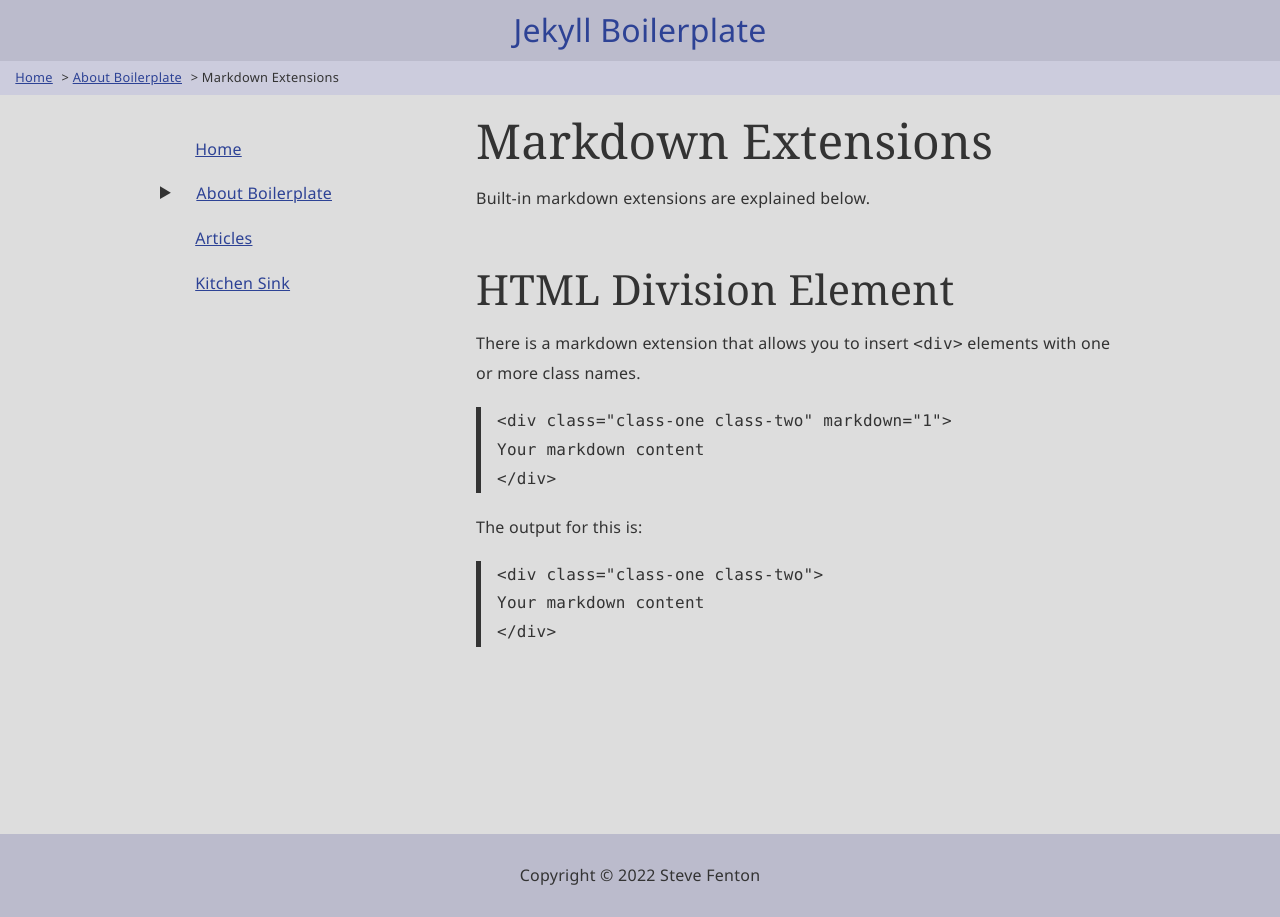
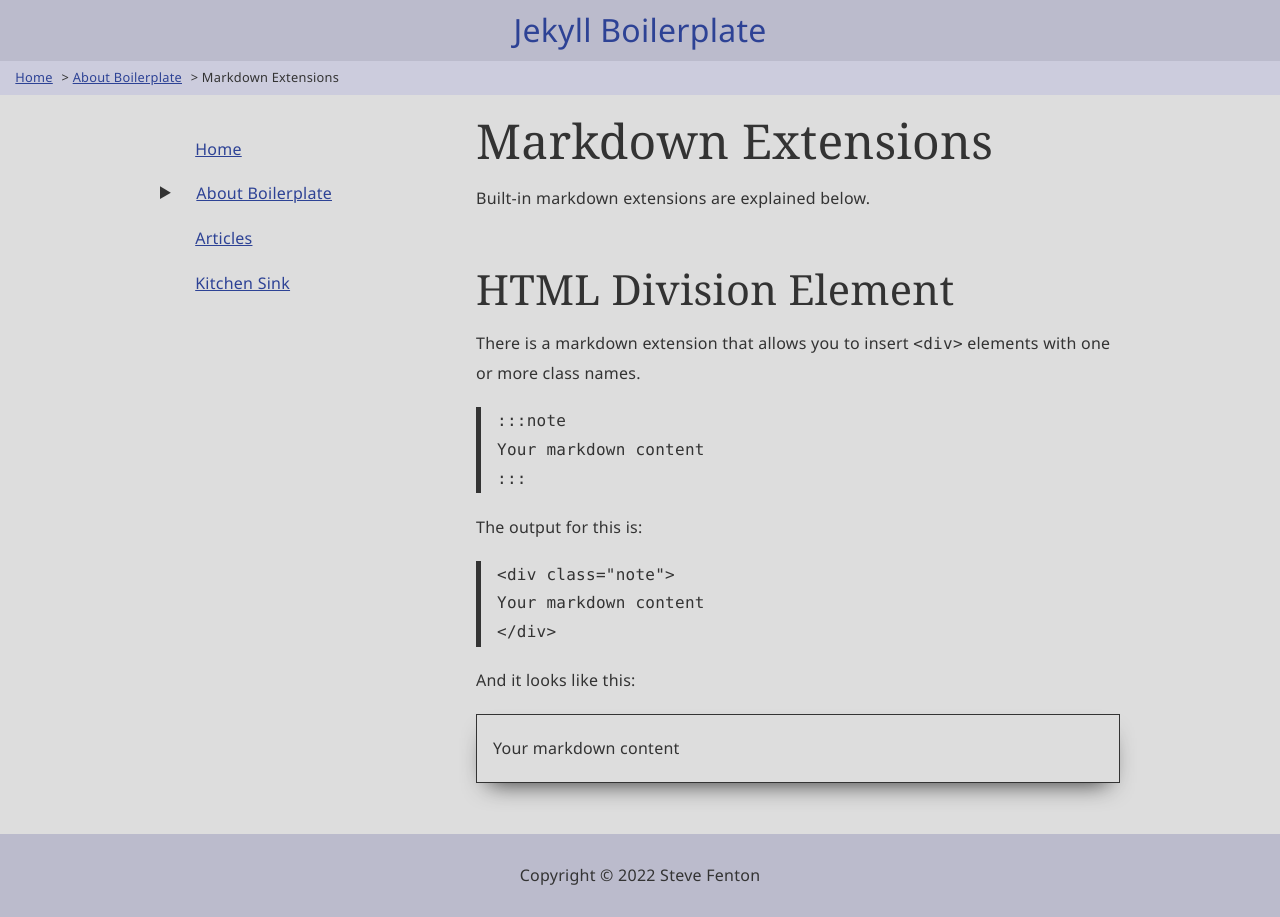
Before and after one commit to Steve-Fenton/jekyll-boilerplate, a Jekyll site: the page built from about/markdown-extensions.md, in a window 1280 px wide. Built offline with Jekyll 4.4.1, drawn with Linux system fonts in a browser that asks for light colours.

Commit message:
Improve handling of div markdown

```diff
--- a/_plugins/markdown.rb
+++ b/_plugins/markdown.rb
@@ -1,17 +1,17 @@
 Jekyll::Hooks.register :posts, :post_init do |item|
     item.content = item.content
-        &.gsub(/:::([a-z \-_]+)/, '<div class="\1" markdown="1">')
-        &.gsub(/:::/, '</div>')
+        &.gsub(/^:::([a-z \-_]+)/, '<div class="\1" markdown="1">')
+        &.gsub(/^:::/, '</div>')
 end
 
 Jekyll::Hooks.register :pages, :post_init do |item|
     item.content = item.content
-        &.gsub(/:::([a-z \-_]+)/, '<div class="\1" markdown="1">')
-        &.gsub(/:::/, '</div>')
+        &.gsub(/^:::([a-z \-_]+)/, '<div class="\1" markdown="1">')
+        &.gsub(/^:::/, '</div>')
 end
 
 Jekyll::Hooks.register :documents, :post_init do |item|
     item.content = item.content
-        &.gsub(/:::([a-z \-_]+)/, '<div class="\1" markdown="1">')
-        &.gsub(/:::/, '</div>')
+        &.gsub(/^:::([a-z \-_]+)/, '<div class="\1" markdown="1">')
+        &.gsub(/^:::/, '</div>')
 end
--- a/about/markdown-extensions.md
+++ b/about/markdown-extensions.md
@@ -16,12 +16,18 @@
 
 There is a markdown extension that allows you to insert `<div>` elements with one or more class names.
 
-    :::class-one class-two
+    :::note
     Your markdown content
     :::
 
 The output for this is:
 
-    <div class="class-one class-two">
+    <div class="note">
     Your markdown content
     </div>
+
+And it looks like this:
+
+:::note
+Your markdown content
+:::
--- a/assets/css/main.css
+++ b/assets/css/main.css
@@ -273,6 +273,15 @@
     font-family: var(--code-font);
 }
 
+/* Custom Divisions */
+
+.note {
+    margin: 1em 0 ;
+    border: 1px solid var(--fore);
+    padding: 0 1em;
+    box-shadow: var(--box-shadow);
+}
+
 @media (max-width: 860px) {
     .content-group {
         grid-template-columns: auto;
```
Also changed, not shown: about/breadcrumbs.md (+4 -0 lines), index.md (+3 -1 lines).
